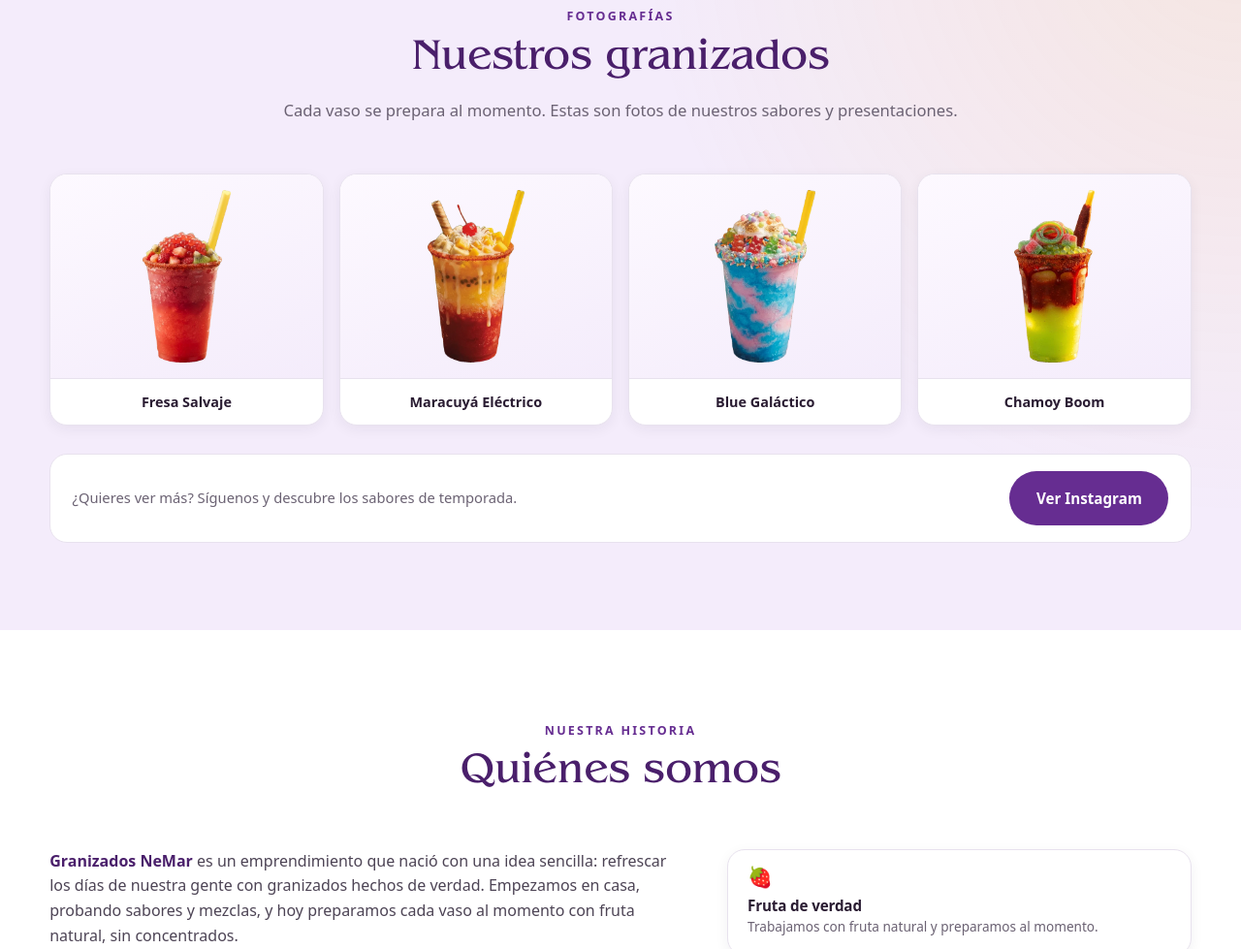
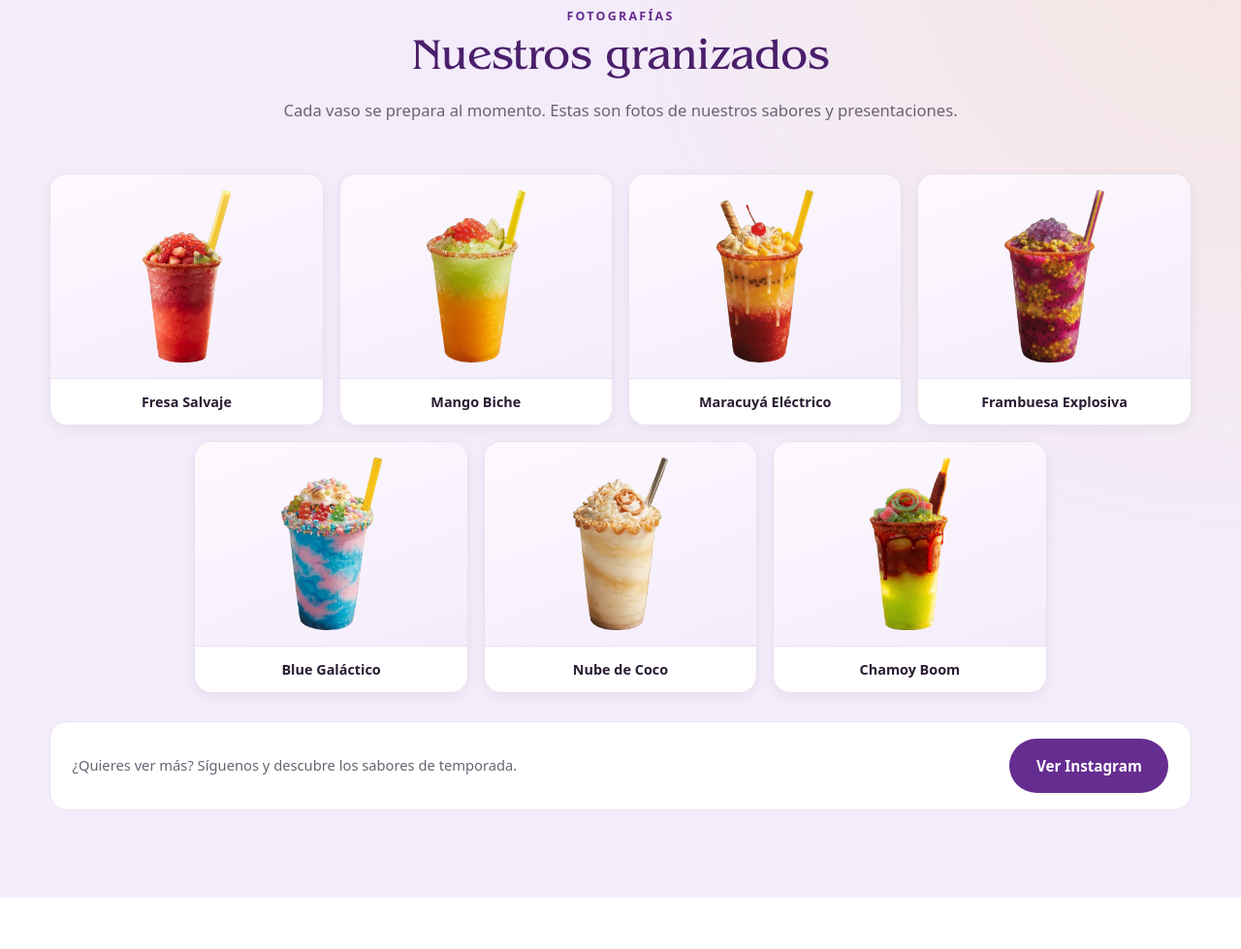
Before and after one commit to AlejandroGonzalez-23/Granizados-NeMar, a plain HTML site: page index.html in a window 1280 px wide. Shown: the part 6432-7411 px from the top of the page at 97% size. Drawn offline with Linux system fonts and the light colour scheme.

Commit message:
Completa la galeria con los 7 sabores y centra la ultima fila

```diff
--- a/index.html
+++ b/index.html
@@ -6,7 +6,7 @@
   <title>Granizados NeMar | Granizados artesanales con fruta real</title>
   <meta name="description" content="Granizados NeMar: granizados artesanales preparados al momento con fruta natural. Elige sabores, toppings y nivel de dulce. Pide por WhatsApp.">
   <meta name="theme-color" content="#662D91">
-  <link rel="stylesheet" href="styles.css?v=11">
+  <link rel="stylesheet" href="styles.css?v=12">
 </head>
 <body>
   <a class="skip-link" href="#menu">Saltar al menú</a>
@@ -617,12 +617,24 @@
             <figcaption>Fresa Salvaje</figcaption>
           </figure>
           <figure class="gallery-item">
+            <img src="assets/img/mango-biche.webp" alt="Granizado de mango biche" loading="lazy">
+            <figcaption>Mango Biche</figcaption>
+          </figure>
+          <figure class="gallery-item">
             <img src="assets/img/maracuya-electrico.webp" alt="Granizado de maracuyá eléctrico" loading="lazy">
             <figcaption>Maracuyá Eléctrico</figcaption>
           </figure>
           <figure class="gallery-item">
+            <img src="assets/img/mora-magnetica.webp" alt="Granizado de frambuesa explosiva" loading="lazy">
+            <figcaption>Frambuesa Explosiva</figcaption>
+          </figure>
+          <figure class="gallery-item">
             <img src="assets/img/blue-galactico.webp" alt="Granizado de blue galáctico" loading="lazy">
             <figcaption>Blue Galáctico</figcaption>
+          </figure>
+          <figure class="gallery-item">
+            <img src="assets/img/nube-de-coco.webp" alt="Granizado de nube de coco" loading="lazy">
+            <figcaption>Nube de Coco</figcaption>
           </figure>
           <figure class="gallery-item">
             <img src="assets/img/chamoy-boom.webp" alt="Granizado de chamoy boom" loading="lazy">
--- a/styles.css
+++ b/styles.css
@@ -1508,9 +1508,26 @@ h4 {
    GALERÍA
    ========================================================= */
 .gallery-grid {
-  display: grid;
-  grid-template-columns: repeat(4, minmax(0, 1fr));
+  display: flex;
+  flex-wrap: wrap;
+  justify-content: center;
   gap: 1rem;
+}
+
+.gallery-item {
+  flex: 0 0 calc((100% - 3rem) / 4);
+}
+
+@media (max-width: 980px) {
+  .gallery-item {
+    flex: 0 0 calc((100% - 1rem) / 2);
+  }
+}
+
+@media (max-width: 560px) {
+  .gallery-item {
+    flex: 0 0 100%;
+  }
 }
 
 .gallery-item {
```
Also changed, not shown: 1 other file.
